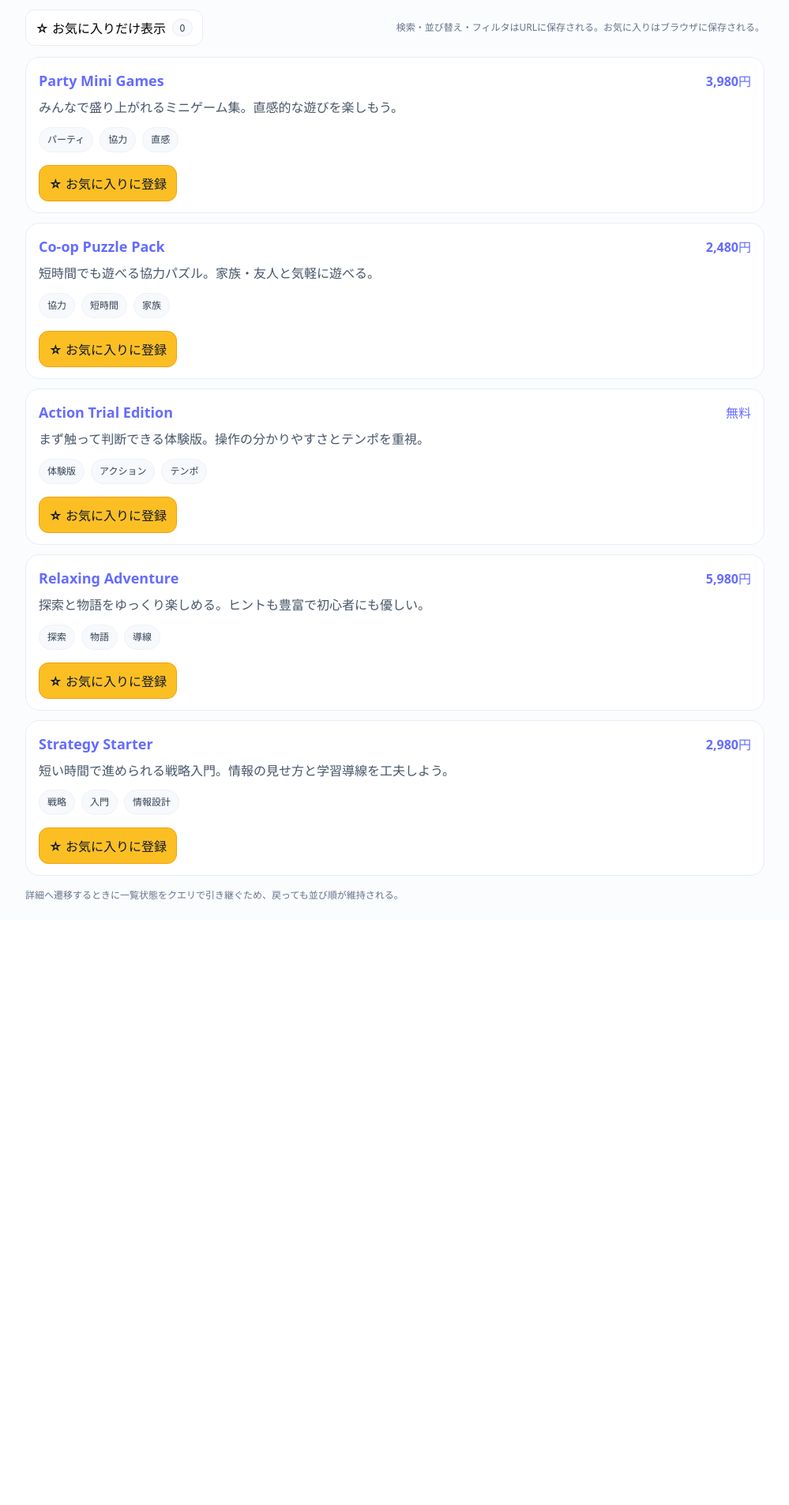
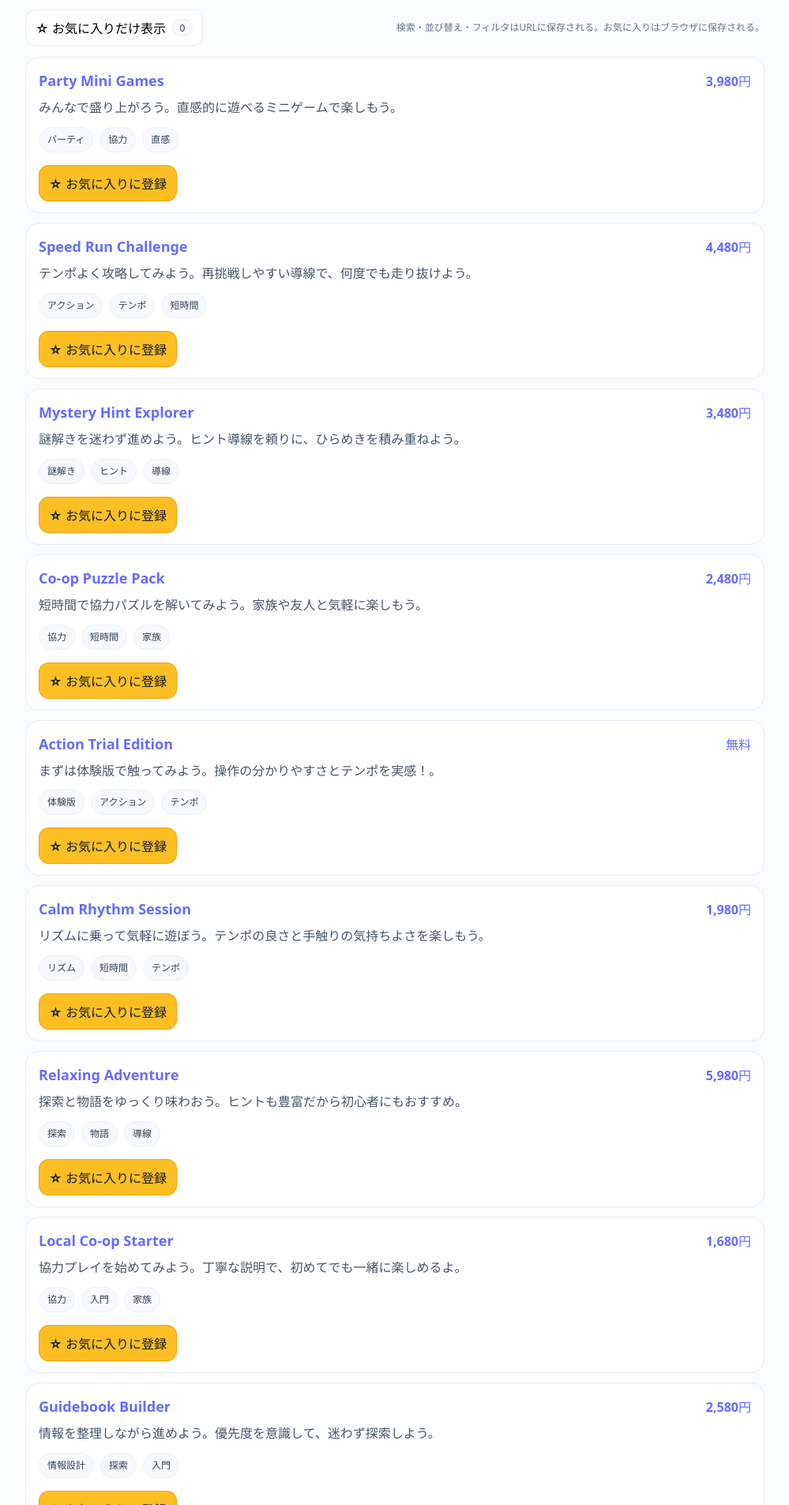
Before and after one commit to aishibashi924/digital-store-prototype, a React (Vite) app: page / in a window 1280 px wide. Shown: the part 134-2040 px from the top of the page at 79% size, without its empty margins (140-1139 px from the left). Before the commit the page ends 1299 px from the top, so only its background shows below. Built offline with nearby package versions, Linux system fonts and the light colour scheme.

Commit message:
fix: update UI copy and items

```diff
--- a/src/data/items.ts
+++ b/src/data/items.ts
@@ -5,7 +5,7 @@ export const ITEMS: Item[] = [
     id: "1",
     title: "Co-op Puzzle Pack",
     priceYen: 2480,
-    desc: "短時間でも遊べる協力パズル。家族・友人と気軽に遊べる。",
+    desc: "短時間で協力パズルを解いてみよう。家族や友人と気軽に楽しもう。",
     tags: ["協力", "短時間", "家族"],
     release: "2025-11-20",
     popularity: 78,
@@ -14,7 +14,7 @@ export const ITEMS: Item[] = [
     id: "2",
     title: "Action Trial Edition",
     priceYen: 0,
-    desc: "まず触って判断できる体験版。操作の分かりやすさとテンポを重視。",
+    desc: "まずは体験版で触ってみよう。操作の分かりやすさとテンポを実感！。",
     tags: ["体験版", "アクション", "テンポ"],
     release: "2026-01-10",
     popularity: 83,
@@ -23,7 +23,7 @@ export const ITEMS: Item[] = [
     id: "3",
     title: "Relaxing Adventure",
     priceYen: 5980,
-    desc: "探索と物語をゆっくり楽しめる。ヒントも豊富で初心者にも優しい。",
+    desc: "探索と物語をゆっくり味わおう。ヒントも豊富だから初心者にもおすすめ。",
     tags: ["探索", "物語", "導線"],
     release: "2025-09-05",
     popularity: 71,
@@ -32,7 +32,7 @@ export const ITEMS: Item[] = [
     id: "4",
     title: "Party Mini Games",
     priceYen: 3980,
-    desc: "みんなで盛り上がれるミニゲーム集。直感的な遊びを楽しもう。",
+    desc: "みんなで盛り上がろう。直感的に遊べるミニゲームで楽しもう。",
     tags: ["パーティ", "協力", "直感"],
     release: "2025-12-01",
     popularity: 88,
@@ -41,9 +41,54 @@ export const ITEMS: Item[] = [
     id: "5",
     title: "Strategy Starter",
     priceYen: 2980,
-    desc: "短い時間で進められる戦略入門。情報の見せ方と学習導線を工夫しよう。",
+    desc: "戦略ゲームを始めてみよう。情報の見せ方や学習導線を意識して進めよう。",
     tags: ["戦略", "入門", "情報設計"],
     release: "2025-08-18",
     popularity: 65,
   },
+  {
+    id: "6",
+    title: "Calm Rhythm Session",
+    priceYen: 1980,
+    desc: "リズムに乗って気軽に遊ぼう。テンポの良さと手触りの気持ちよさを楽しもう。",
+    tags: ["リズム", "短時間", "テンポ"],
+    release: "2025-10-12",
+    popularity: 74,
+  },
+  {
+    id: "7",
+    title: "Mystery Hint Explorer",
+    priceYen: 3480,
+    desc: "謎解きを迷わず進めよう。ヒント導線を頼りに、ひらめきを積み重ねよう。",
+    tags: ["謎解き", "ヒント", "導線"],
+    release: "2025-12-18",
+    popularity: 80,
+  },
+  {
+    id: "8",
+    title: "Local Co-op Starter",
+    priceYen: 1680,
+    desc: "協力プレイを始めてみよう。丁寧な説明で、初めてでも一緒に楽しめるよ。",
+    tags: ["協力", "入門", "家族"],
+    release: "2025-07-22",
+    popularity: 69,
+  },
+  {
+    id: "9",
+    title: "Speed Run Challenge",
+    priceYen: 4480,
+    desc: "テンポよく攻略してみよう。再挑戦しやすい導線で、何度でも走り抜けよう。",
+    tags: ["アクション", "テンポ", "短時間"],
+    release: "2026-02-02",
+    popularity: 86,
+  },
+  {
+    id: "10",
+    title: "Guidebook Builder",
+    priceYen: 2580,
+    desc: "情報を整理しながら進めよう。優先度を意識して、迷わず探索しよう。",
+    tags: ["情報設計", "探索", "入門"],
+    release: "2025-09-28",
+    popularity: 67,
+  },
 ];
```
